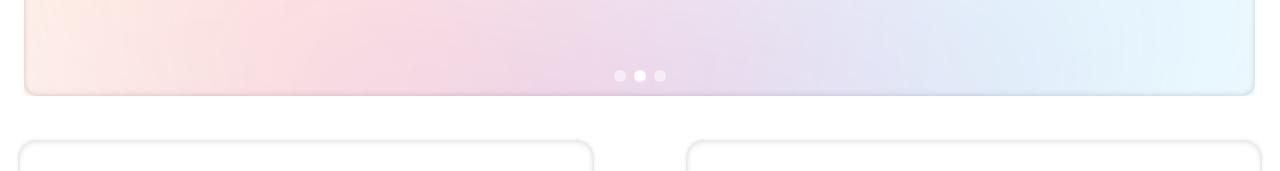
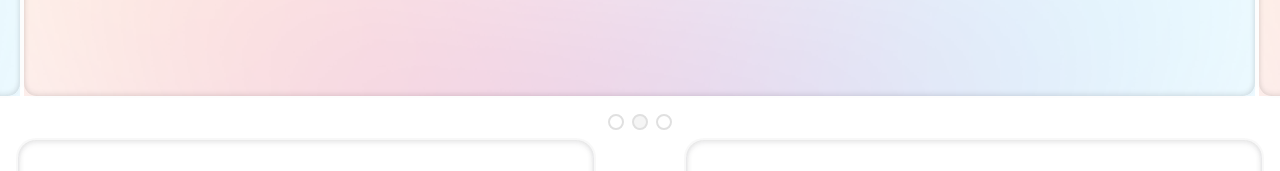
Before and after one commit to Ghimirevivek/landing, a React (Create React App) app: page / in a window 1280 px wide. Shown: the part 2741-2912 px from the top of the page. Built offline with nearby package versions, Linux system fonts and the light colour scheme; a web font is replaced by a local one.

Commit message:
finalchanges04

```diff
--- a/src/components/Homepage/TabsElement.jsx
+++ b/src/components/Homepage/TabsElement.jsx
@@ -45,12 +45,25 @@ import livestrea from '../../Assets/livestreamhover.png';
 
 export function CarouselTransition1() {
   return (
-    <div className='flex items-center justify-center max-w-[90vw] lg:max-w-[100vw] overflow-hidden'>
+    <div className='flex items-center justify-center max-w-[90vw] lg:max-w-[100vw]'>
       <Carousel
         transition={{ duration: 1 }}
         autoplay={true}
         loop={true}
-        className='rounded-xl max-w-[99%] scrollbar-hide'
+        navigation={({ setActiveIndex, activeIndex, length }) => (
+          <div className='absolute  -bottom-8 left-2/4 z-50 flex -translate-x-2/4 gap-2'>
+            {new Array(length).fill('').map((_, i) => (
+              <span
+                key={i}
+                className={`block h-4 w-4 cursor-pointer border-[2px] border-gray-300 rounded-2xl transition-all content-[''] ${
+                  activeIndex === i ? 'bg-gray-100' : 'bg-white'
+                }`}
+                onClick={() => setActiveIndex(i)}
+              />
+            ))}
+          </div>
+        )}
+        className='rounded-xl max-w-[99%] scrollbar-hide relative overflow-visible'
         prevArrow={({ handlePrev }) => (
           <IconButton
             variant='text'
```
